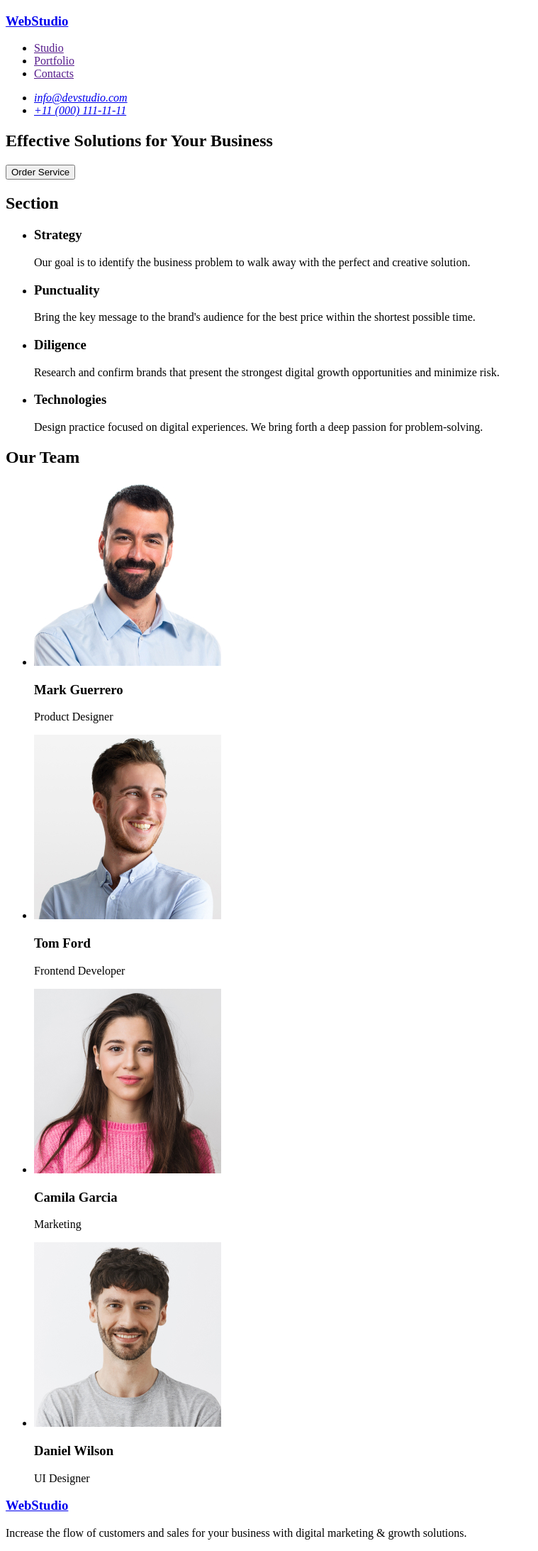
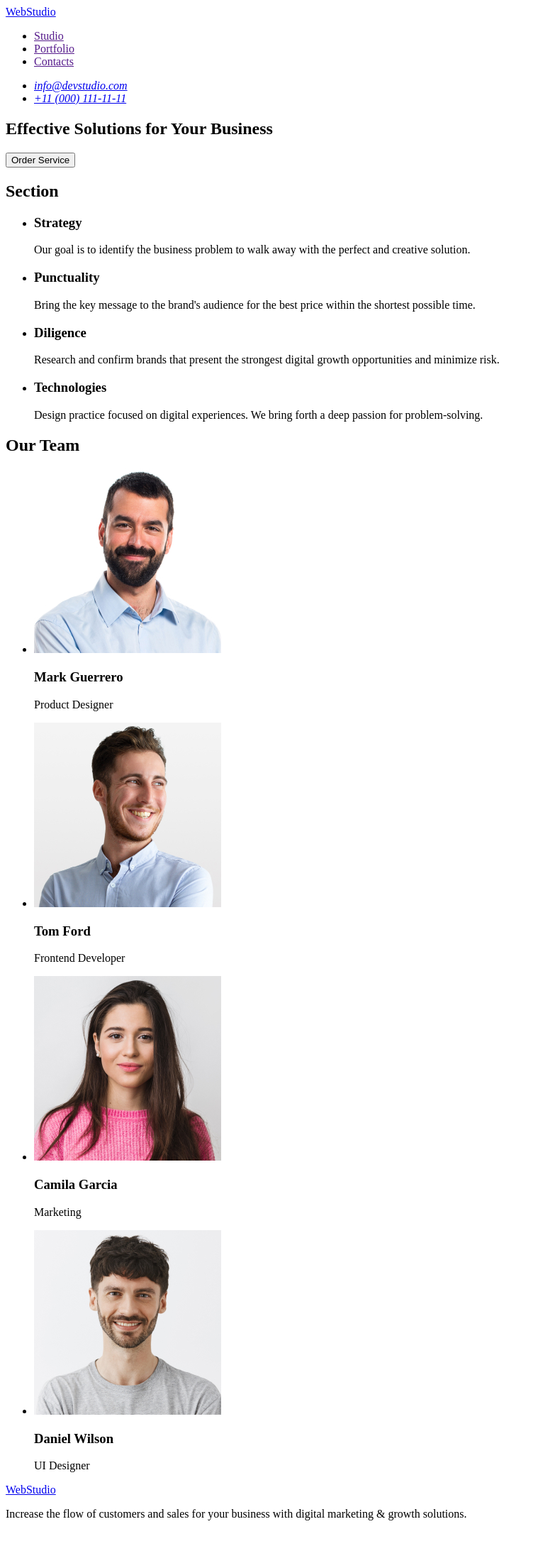
Before and after one commit to Denysit/goit-markup-hw-01, a plain HTML site: page index.html in a window 1280 px wide. Shown: the whole page at 71% size, without its empty margins (0-759 px from the left). After the commit the page ends 2158 px from the top, so only its background shows below. Drawn offline with Linux system fonts and the light colour scheme.

Commit message:
modified index.html

```diff
--- a/index.html
+++ b/index.html
@@ -11,9 +11,7 @@
       <!-- Шапка сайту -->
 
       <nav>
-        <a href="./index.html">
-          <h3>WebStudio</h3>
-        </a>
+        <a href="./index.html">WebStudio </a>
         <ul>
           <li><a href=""> Studio </a></li>
           <li><a href=""> Portfolio </a></li>
@@ -122,9 +120,7 @@
       </section>
     </main>
     <footer>
-      <a href="./index.html">
-        <h3>WebStudio</h3>
-      </a>
+      <a href="./index.html"> WebStudio </a>
       <p>
         Increase the flow of customers and sales for your business with digital
         marketing & growth solutions.
```
